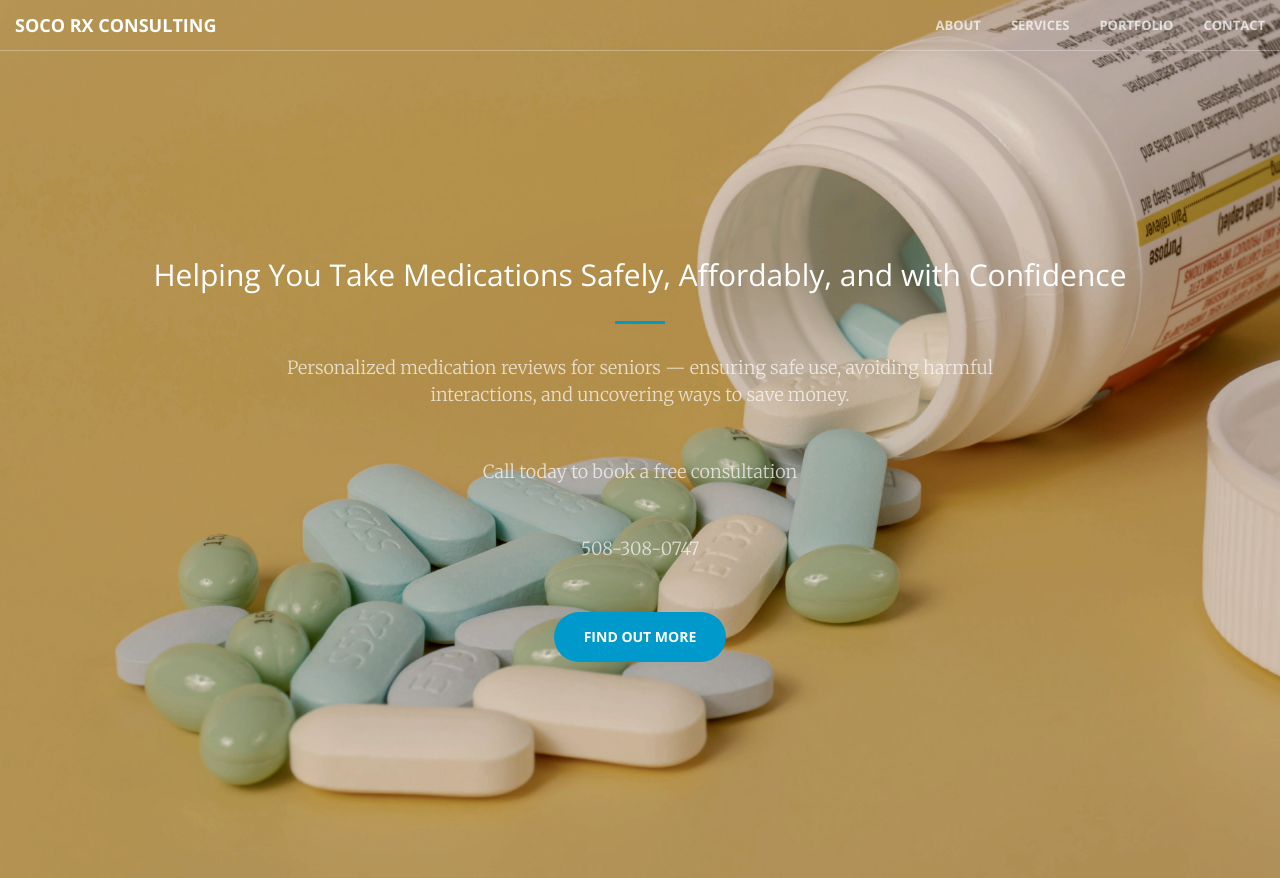
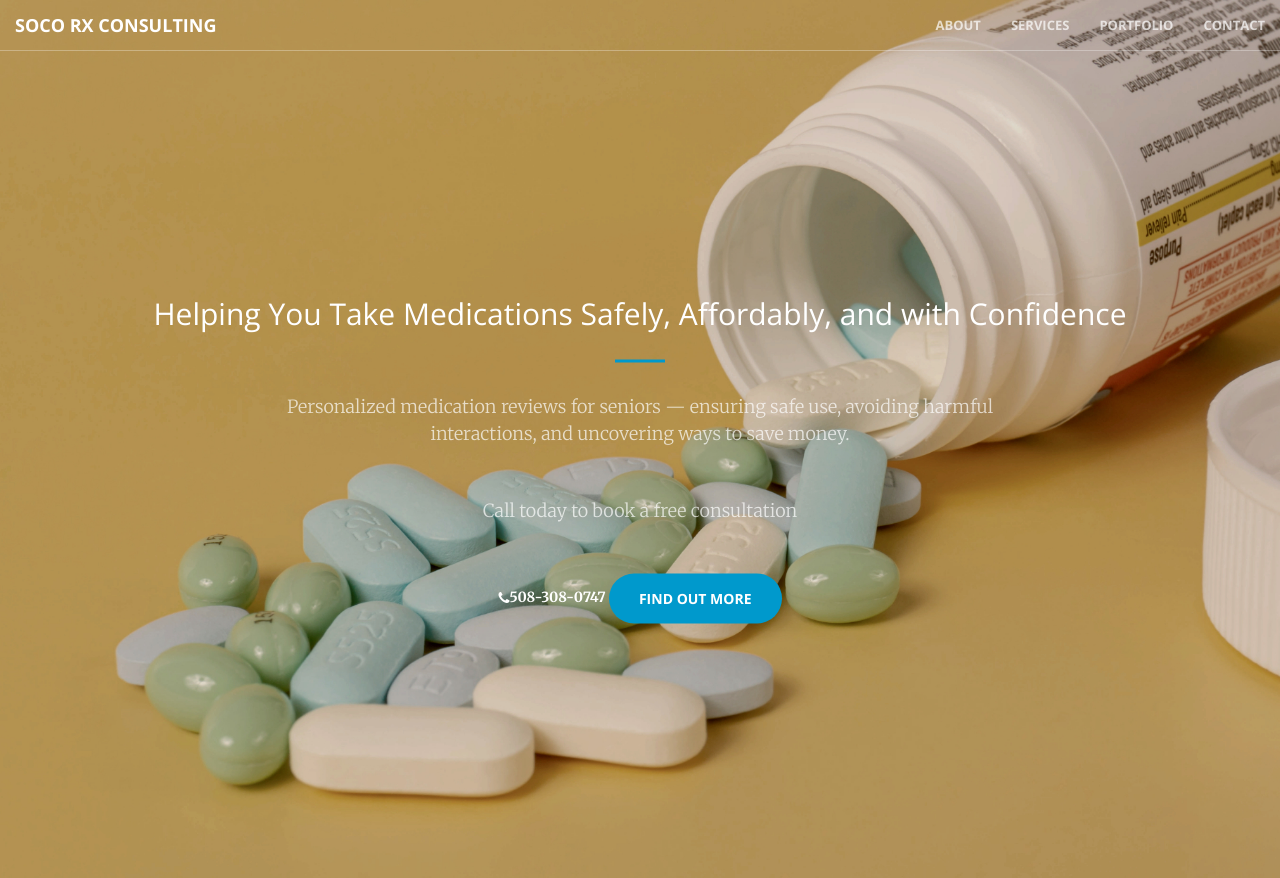
Before and after one commit to edlavalette/edlavalette.github.io, a Jekyll site: the page built from index.html, in a window 1280 px wide and 900 px high. Shown: the top 878 px of the window. Built offline with Jekyll 4.4.1, drawn with Linux system fonts in a browser that asks for light colours.

Commit message:
Update header.html

```diff
--- a/_includes/header.html
+++ b/_includes/header.html
@@ -4,9 +4,8 @@
             <h2>Helping You Take Medications Safely, Affordably, and with Confidence</h2>
             <hr>
             <p>Personalized medication reviews for seniors — ensuring safe use, avoiding harmful interactions, and uncovering ways to save money.</p>
-            <p></p>
             <p>Call today to book a free consultation</p>
-            <p>508-308-0747</p>
+            <i class="fa fa-phone"></i><b>508-308-0747</b>
 
             <a href="#services" class="btn btn-primary btn-xl page-scroll">Find Out More</a>
         </div>
```
